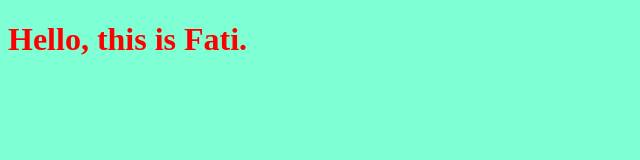
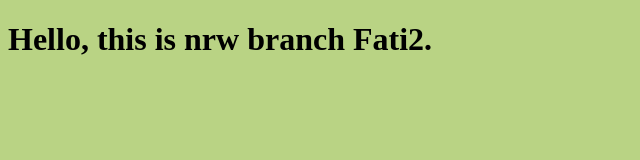
Before and after one commit to Goujil-F0/myproject, a plain HTML site: page index.html in a window 1280 px wide. Shown: the whole page, without its empty margins (0-640 px from the left). Drawn offline with Linux system fonts and the light colour scheme.

Commit message:
changing style for the title

```diff
--- a/index.html
+++ b/index.html
@@ -8,7 +8,7 @@
     <link rel="stylesheet" href="style.css">
 </head>
 <body>
-    <h1>Hello, this is Fati.</h1>
+    <h1>Hello, this is nrw branch Fati2.</h1>
     <script src-"app.js"></script>
 </body>
 </html>
--- a/style.css
+++ b/style.css
@@ -1,6 +1,6 @@
 h1{
-    color: red;
+    color: black;
 }
 body{
-    background-color: aquamarine;
+    background-color: rgb(185, 211, 132);
 }
```
